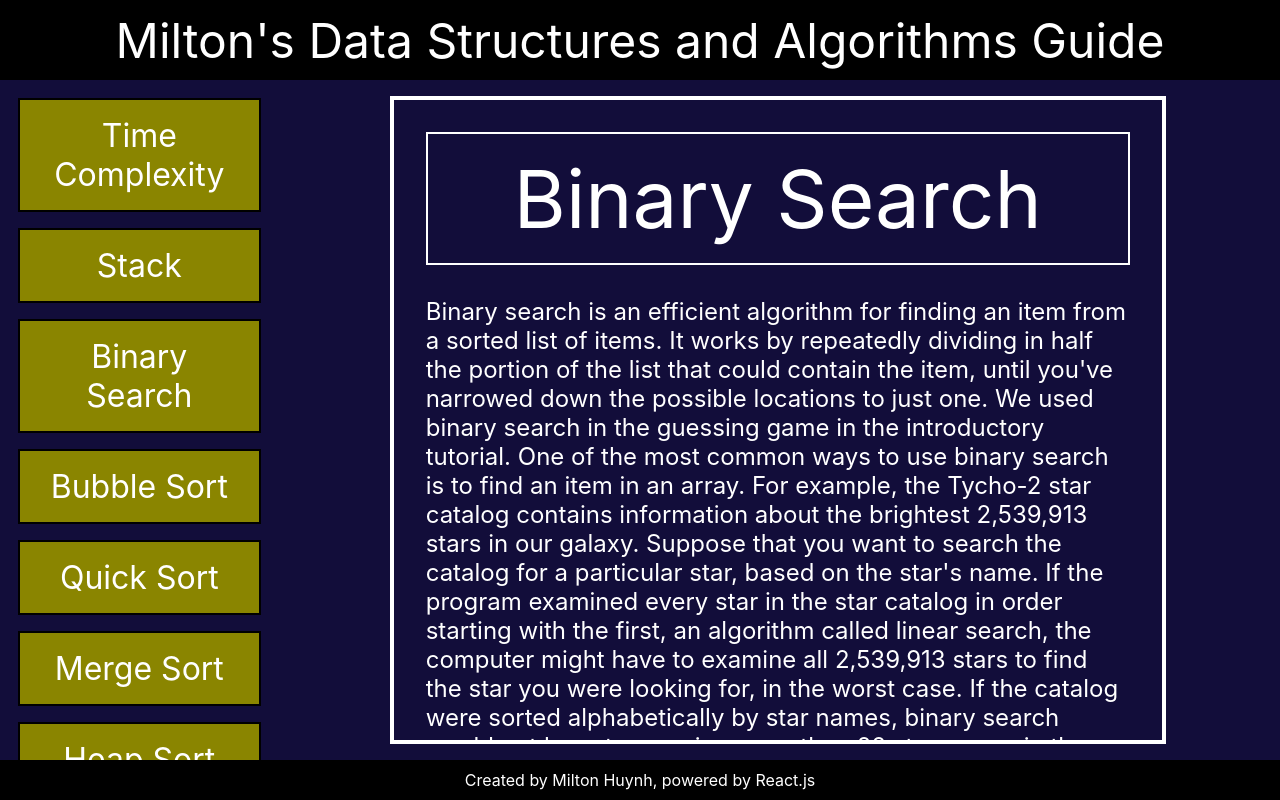
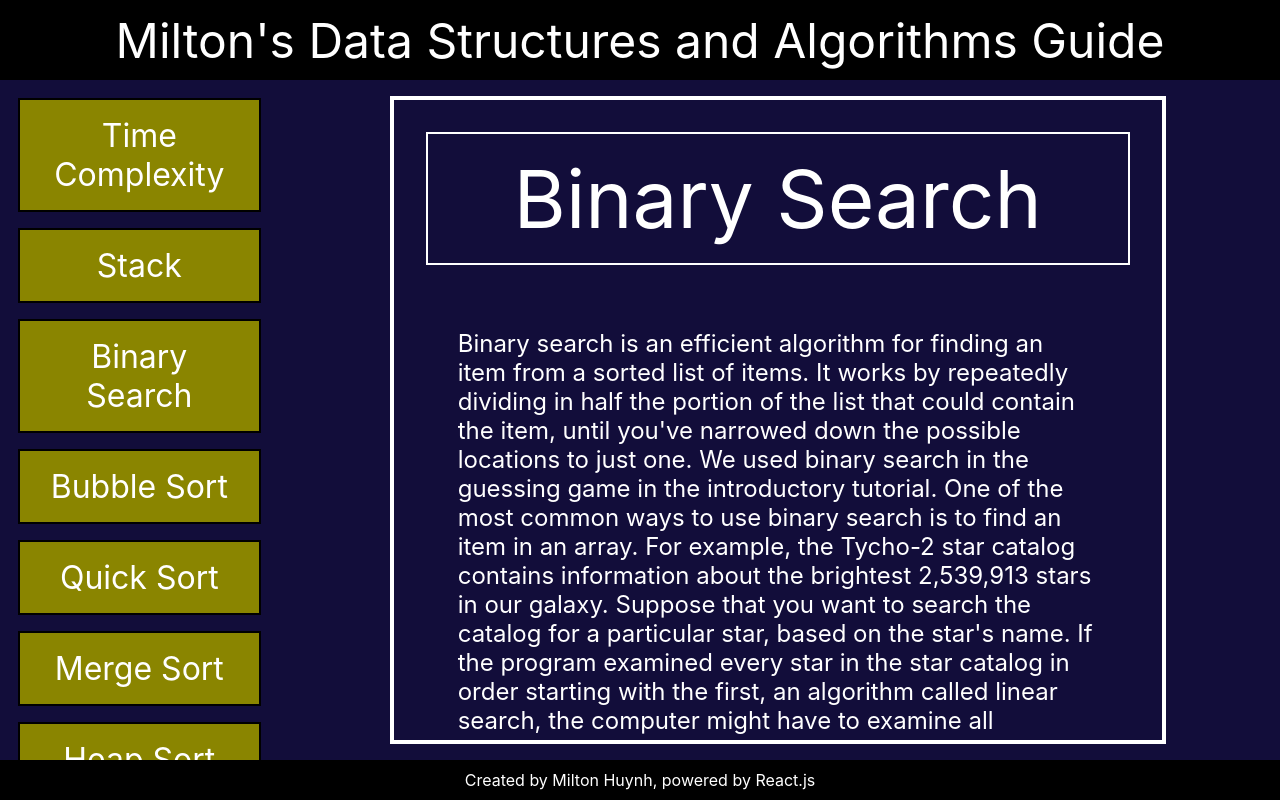
Before and after one commit to miltonhuynh/DSA-guide, a React (Create React App) app in the folder app/: page /DSA-guide/BinarySearch in a window 1280 px wide. Built offline with nearby package versions, Linux system fonts and the light colour scheme.

Commit message:
Adjusted margin

```diff
--- a/app/src/App.css
+++ b/app/src/App.css
@@ -61,11 +61,12 @@ body,html {
 .Concept_description {
   color: white;
   font-size: 1.5rem;
-  margin: 2rem;
+  margin: 4rem;
 }
 
 .Code_box {
   font-size: 2rem;
+  margin: 3rem;
 }
 
 .Code {
```
